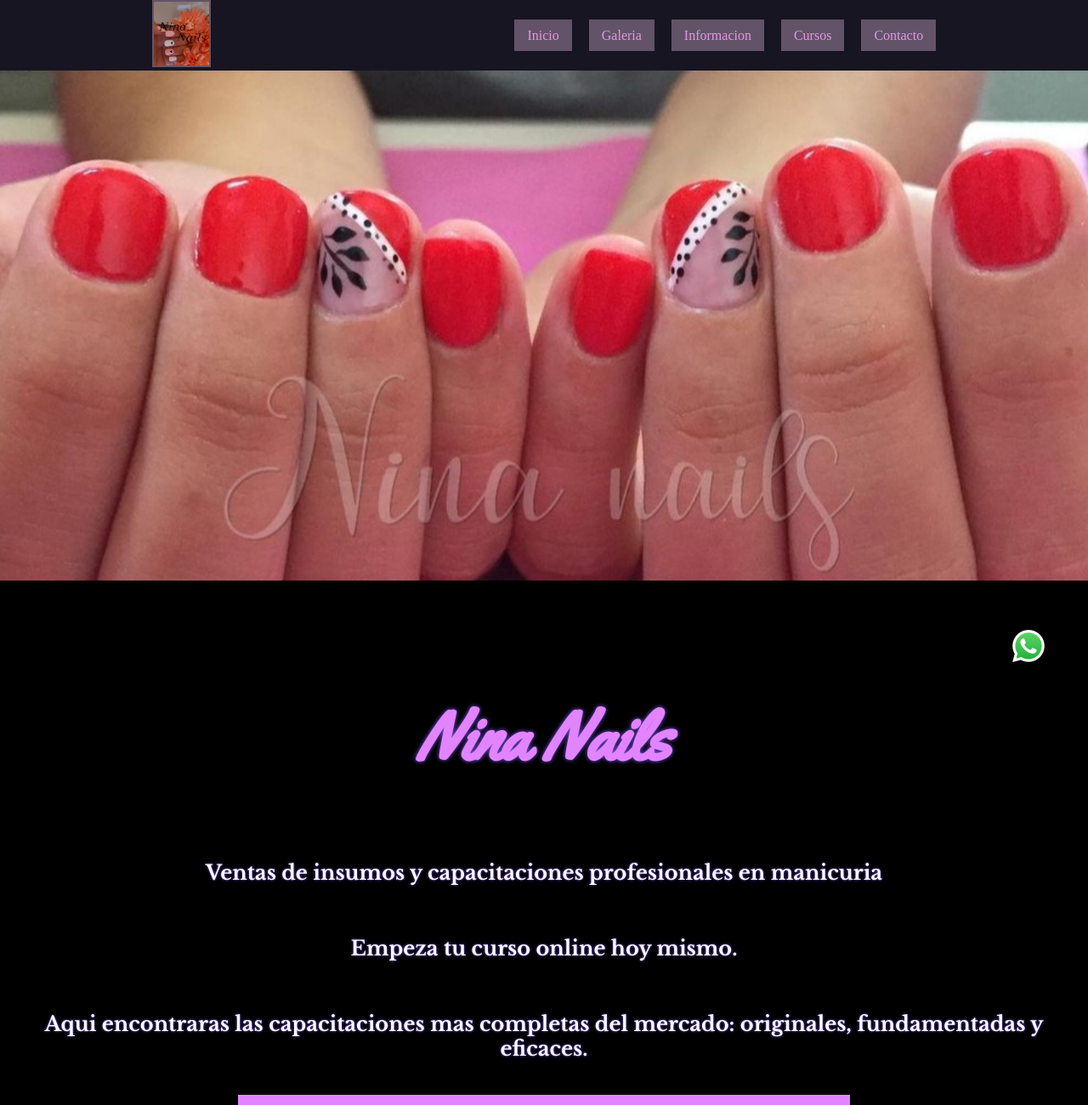
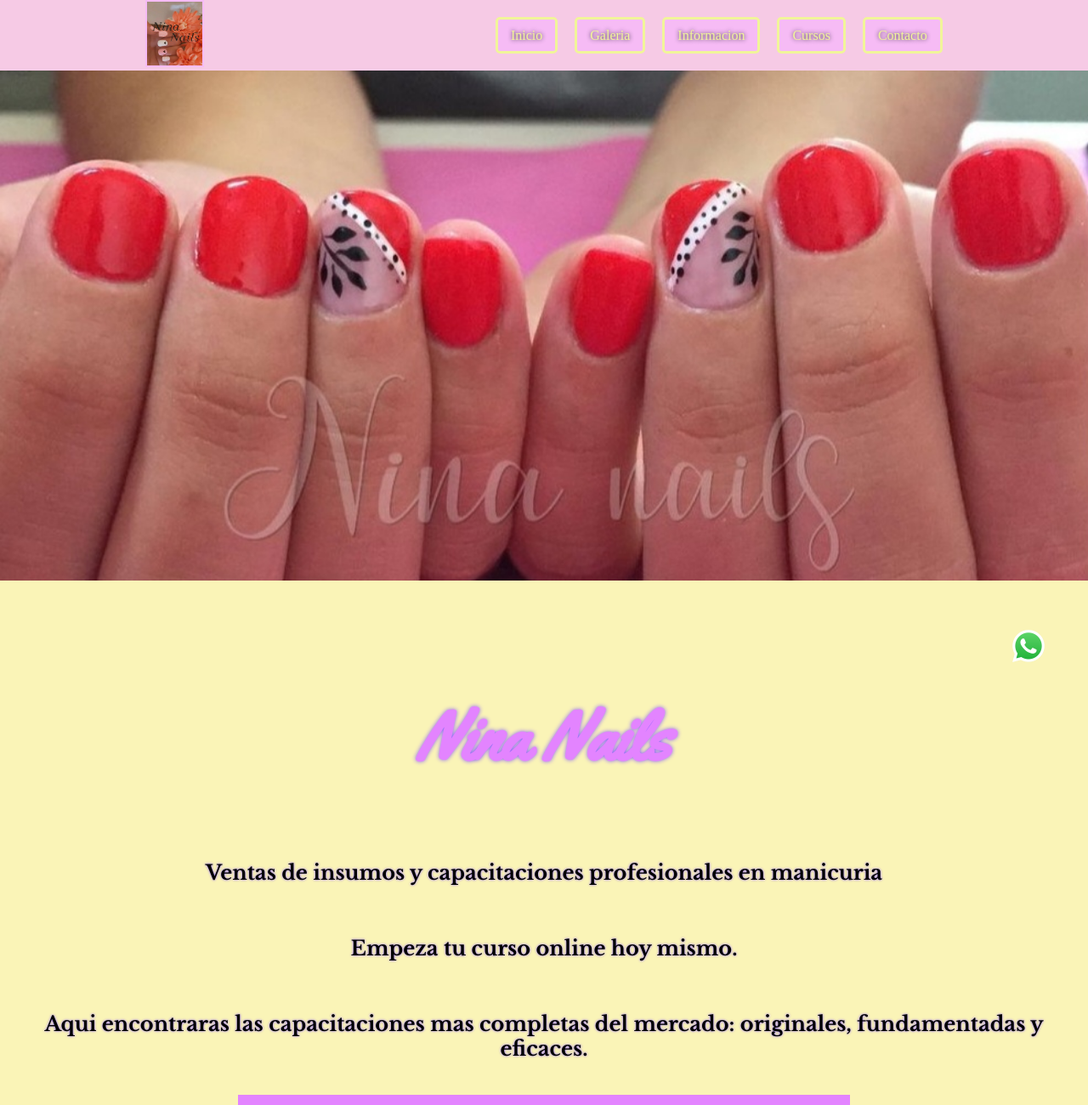
Before and after one commit to silvanabravo21/proyectocoder, a plain HTML site: page index.html in a window 1280 px wide. Shown: the top 1300 px of the page at 85% size. Drawn offline with nearby package versions, Linux system fonts and the light colour scheme; files whose address does not match are found by name.

Commit message:
cambio de colores

```diff
--- a/css/styles.css
+++ b/css/styles.css
@@ -3,11 +3,11 @@
 padding: 0;
 }
 body{
-    background-color:black;
-    color:white;
+    background-color:#FAF4B7;
+    color:rgb(3, 3, 3);
 }
 header{
-    background-color: #191825;
+    background-color: #F6C6EA;
     display: flex;
     justify-content: space-around;
     align-items: center;
@@ -18,7 +18,7 @@
 header img{
     width: 65px;
     height: 75px;
-    border:solid 2px  #6e5d74;
+    border:solid 2px #F5B5FC;
 
     }
 ul{
@@ -32,8 +32,11 @@
     text-decoration: none;
 }
 .enlaces{
-    color: #FFA3FD;
-    background-color: #6e5d74;
+    color: #F0F696;
+    text-shadow:0 0 5px #191825;
+    border-radius: 5px;
+    background-color: #F5B5FC;
+    border: solid;
     padding: 10px 15px;
 }
 .banner{
@@ -86,7 +89,7 @@
     text-align: center;
     margin: 20px 0;
     padding: 20px 10px;
-    color:white;
+    color:black;
     text-shadow:0 0 3px #865DFF;
     font-family:Libre Baskerville ;
 }
@@ -104,7 +107,7 @@
     font-weight: 100;
 }
 footer{
-    background-color:#191825;
+    background-color:#CDF0EA;
     display: flex;
     flex-direction: column;
     align-items: center;
--- a/index.html
+++ b/index.html
@@ -15,10 +15,12 @@
 </head>
 
 <body>
+    <!--CABECERA DE PAGINA-->
 <header id="arriba">
     <a href="index.html">
         <img src="img/logo2.jpg" alt="Logo de Ninanails" id="logo">
     </a>
+    <!--INICIO NAVEGACION-->
     <nav>
         <ul>
             <li><a href="index.html"
@@ -34,24 +36,27 @@
         </ul>
     </nav>
     </header>
-    <div class="banner"></div>
 
+    <!---IMAGEN CSS - BANNER -->
+  <div class="banner"></div>
+
+  <!--TITULOS-->
 <main class="main-inicio">
 
    <h1>Nina Nails</h1>
 
    <div>
     <h2>Ventas de insumos y capacitaciones profesionales en manicuria</h2>
-        <h2>Empeza tu curso online hoy mismo.</h2>
-
-    <h2>Aqui encontraras las capacitaciones mas completas del mercado: originales, fundamentadas y eficaces.</h3>
+    <h2>Empeza tu curso online hoy mismo.</h2>
+    <h2>Aqui encontraras las capacitaciones mas completas del mercado: originales, fundamentadas y eficaces.</h2>
 </div>
 
+<!--IMAGEN PRINCIPAL-->
+<div class="inicio">
 
-<div class="inicio">
 <div class=img-inicio>
+
     <img src="img/galaxi2.jpg" alt="nails galaxia">
-
 
     <p>El esmaltado semipermanente hace que el esmalte permanezca impecable durante semanas. Los nuevos diseños del ‘nail art’ nos han abierto un mundo de posibilidades: las manicuras de flores, de lunares, varias versiones de hacerse la manicura roja... Ahora, por fin, podemos apuntarnos a todas las tendencias en manicuras y lucir las uñas perfectas durante semanas gracias al esmaltado semipermanente.
         Son un sueño para muchas mujeres y hoy en día se pueden conseguir a un precio más que competitivo y con un protocolo de aplicación sencillo.
@@ -61,15 +66,17 @@
 
 </main>
 
+<!--TITULOS FINALES-->
 <div class="texto-grande">
     <h3>No dudes hoy en ingresar al mundo de la manicuria profesional.</h3>
 
     <h4>Todo lo que tienes que saber sobre la manicura semipermanente, esta aqui.</h4>
 </div>
 
-
+<!--VIDEO DE YOUTUBE-->
 <iframe width="560" height="315" src="https://www.youtube.com/embed/BRRAuCfqsM8" title="YouTube video player" frameborder="0" allow="accelerometer; autoplay; clipboard-write; encrypted-media; gyroscope; picture-in-picture; web-share" allowfullscreen></iframe>
 
+<!--PIE DE PAGINA-->
 <footer>
 
    <div class="icon-footer">
@@ -84,15 +91,19 @@
     <span class="info-contacto">Tel.: +54 9 341 372-36554</span>
    </div>
 
+<!--MAPA-->
+   <iframe src="https://www.google.com/maps/embed?pb=!1m18!1m12!1m3!1d837.0208988907627!2d-60.67540725062743!3d-32.948802270164556!2m3!1f0!2f0!3f0!3m2!1i1024!2i768!4f13.1!3m3!1m2!1s0x95b7ab5f65dc811f%3A0x2f1dc516ba11b4fc!2sSan%20Nicol%C3%A1s%201497%2C%20S2002QYM%20Rosario%2C%20Santa%20Fe%2C%20Argentina!5e0!3m2!1ses-419!2ses!4v1680290920867!5m2!1ses-419!2ses" width="400" height="300" style="border:0;" allowfullscreen="" loading="lazy" referrerpolicy="no-referrer-when-downgrade"></iframe>
 
-   <iframe src="https://www.google.com/maps/embed?pb=!1m18!1m12!1m3!1d837.0208988907627!2d-60.67540725062743!3d-32.948802270164556!2m3!1f0!2f0!3f0!3m2!1i1024!2i768!4f13.1!3m3!1m2!1s0x95b7ab5f65dc811f%3A0x2f1dc516ba11b4fc!2sSan%20Nicol%C3%A1s%201497%2C%20S2002QYM%20Rosario%2C%20Santa%20Fe%2C%20Argentina!5e0!3m2!1ses-419!2ses!4v1680290920867!5m2!1ses-419!2ses" width="400" height="300" style="border:0;" allowfullscreen="" loading="lazy" referrerpolicy="no-referrer-when-downgrade"></iframe>
-<a href="#arriba">Ir arriba</a>
+   <!--BOTON IR AL INICIO-->
+   <a href="#arriba">Ir arriba</a>
 
-</footer>
+<!--BOTON DE WHATSAPP-->
 <a href="https://api.whatsapp.com/send?phone=543415600347" target="_blank">
     <img src="C:\Users\silva\OneDrive\Escritorio\proyecto final\img\whatsapp-873316_640.webp" alt="icono whatsapp" class="whatsapp
     ">
 </a>
+</footer>
+
 
 </body>
 </html>
```
Also changed, not shown: pages/contacto.html (+17 -7 lines).
